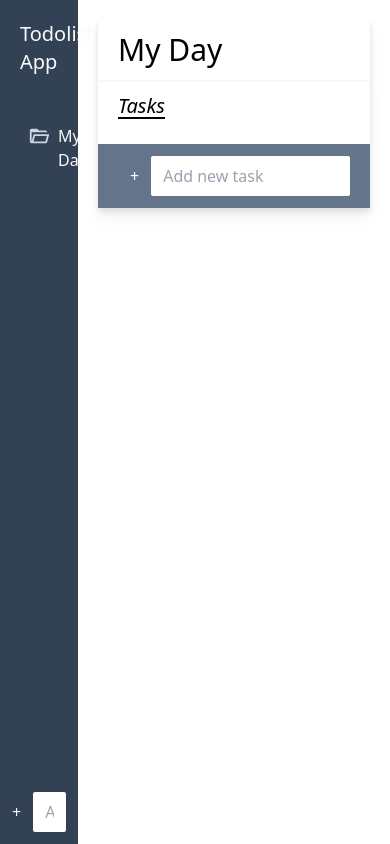
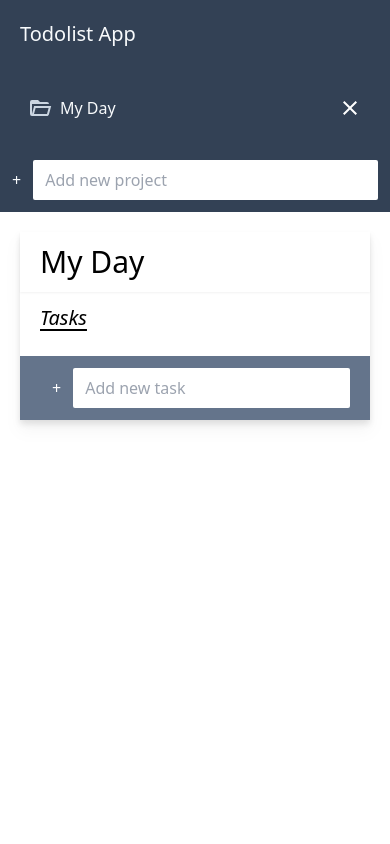
Before and after one commit to yhuzued/todo-app, a website built with webpack: page src/view/index.html in a window 390 px wide. Built offline with nearby package versions, Linux system fonts and the light colour scheme.

Commit message:
Make layout responsive

```diff
--- a/src/view/index.html
+++ b/src/view/index.html
@@ -8,9 +8,9 @@
   <title>Todo App</title>
 </head>
 
-<body class="grid grid-cols-10 h-screen font-sans bg-white flex-wrap">
-  <aside class="sidebar col-span-2 flex flex-col max-h-screen bg-slate-700 text-slate-50">
-    <h2 class="text-xl p-5 p-5">Todolist App</h2>
+<body class="md:grid md:grid-cols-10 h-screen font-sans bg-white">
+  <aside class="md:col-span-2 sidebar flex flex-col max-h-screen bg-slate-700 text-slate-50 w-full">
+    <h2 class="text-xl p-5 p-5 text-center">Todolist App</h2>
     <ul class="project-list px-5 overflow-auto p-5 grow"></ul>
     <div class="new-project w-full">
       <form id='new-project-form' class="flex p-3">
@@ -20,7 +20,7 @@
       </form>
     </div>
   </aside>
-  <main id="todo" class="col-span-8 max-h-screen flex flex-col p-5 drop-shadow-lg">
+  <main id="todo" class="md:col-span-8 max-h-screen flex flex-col p-5 drop-shadow-lg w-full">
     <h2 id="title" class="text-3xl px-5 py-3 bg-white drop-shadow-sm">My Day</h2>
     <div class="grow max-h-fit overflow-auto bg-white px-5 py-3">
       <h3 d="uncomplete-task-heading" class="text-xl underline underline-offset-4 italic mb-3">Tasks</h3>
```
